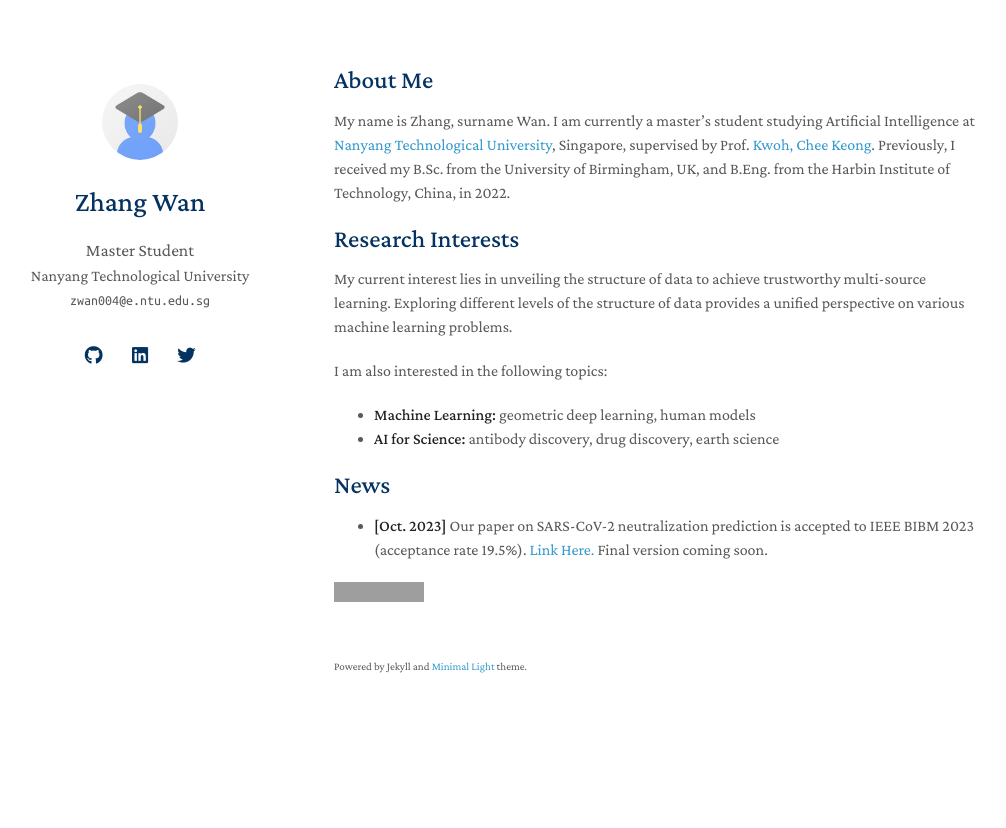
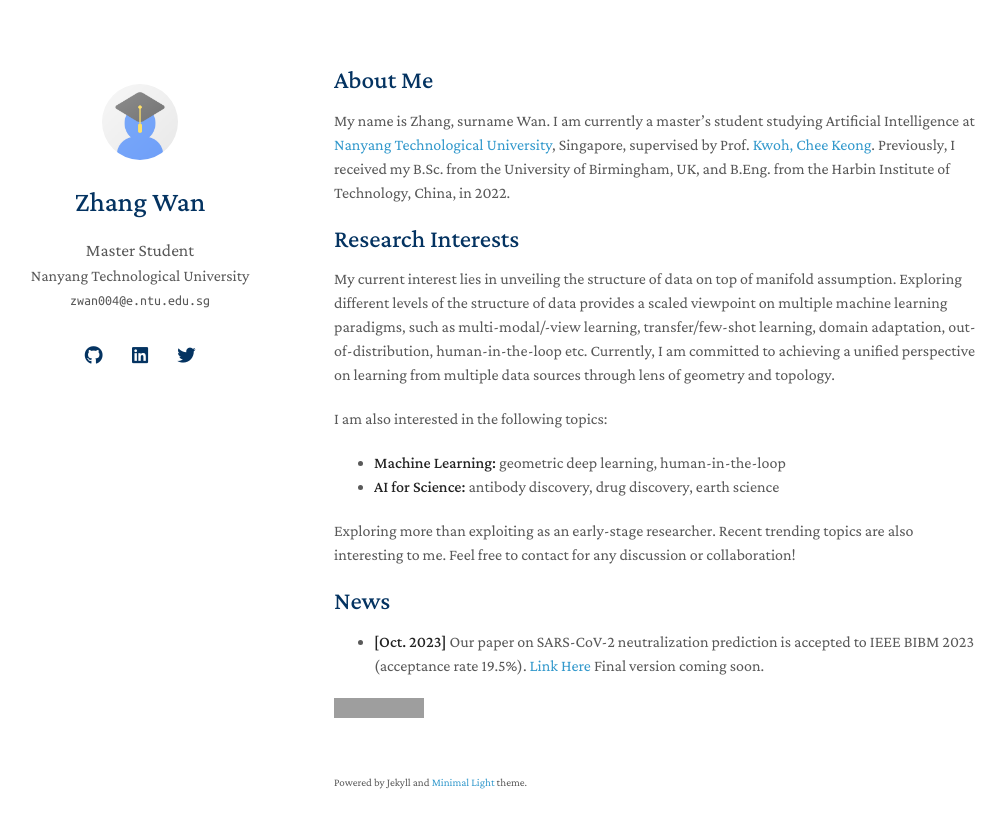
Before and after one commit to ZhangWan-byte/ZhangWan-byte.github.io, a Jekyll site: the page built from index.md, in a window 1280 px wide. Shown: the top 828 px of the page, without its empty margins (136-1142 px from the left). Built offline with Jekyll 4.4.1, drawn with Linux system fonts in a browser that asks for light colours; nearby versions of some CDN libraries; a style sheet for code colours, icons or effects is not loaded; our own code applies the rules of GitHub Pages for plain Markdown files; grey boxes are pictures that could not be loaded.

Commit message:
Update index.md

```diff
--- a/index.md
+++ b/index.md
@@ -8,15 +8,17 @@ My name is Zhang, surname Wan. I am currently a master's student studying Artifi
 
 ## Research Interests
 
-My current interest lies in unveiling the structure of data to achieve trustworthy multi-source learning. Exploring different levels of the structure of data provides a unified perspective on various machine learning problems.
+My current interest lies in unveiling the structure of data on top of manifold assumption. Exploring different levels of the structure of data provides a scaled viewpoint on multiple machine learning paradigms, such as multi-modal/-view learning, transfer/few-shot learning, domain adaptation, out-of-distribution, human-in-the-loop etc. Currently, I am committed to achieving a unified perspective on learning from multiple data sources through lens of geometry and topology.
 
 I am also interested in the following topics:
-- **Machine Learning:** geometric deep learning, human models
+- **Machine Learning:** geometric deep learning, human-in-the-loop
 - **AI for Science:** antibody discovery, drug discovery, earth science
+
+Exploring more than exploiting as an early-stage researcher. Recent trending topics are also interesting to me. Feel free to contact for any discussion or collaboration!
 
 ## News
 
-- **[Oct. 2023]** Our paper on SARS-CoV-2 neutralization prediction is accepted to IEEE BIBM 2023 (acceptance rate 19.5%). [Link Here.](https://drive.google.com/file/d/1jJ6mfG-fYiwRWKL3dHhe3_PUEHH1kTcw/view?usp=sharing) Final version coming soon.
+- **[Oct. 2023]** Our paper on SARS-CoV-2 neutralization prediction is accepted to IEEE BIBM 2023 (acceptance rate 19.5%). [Link Here](https://drive.google.com/file/d/1GWBEEtS0DANLVAFDPVpuBW3-PshygACT/view?usp=sharing) Final version coming soon.
 
 <!-- {% include_relative _includes/publications.md %} -->
 
```
